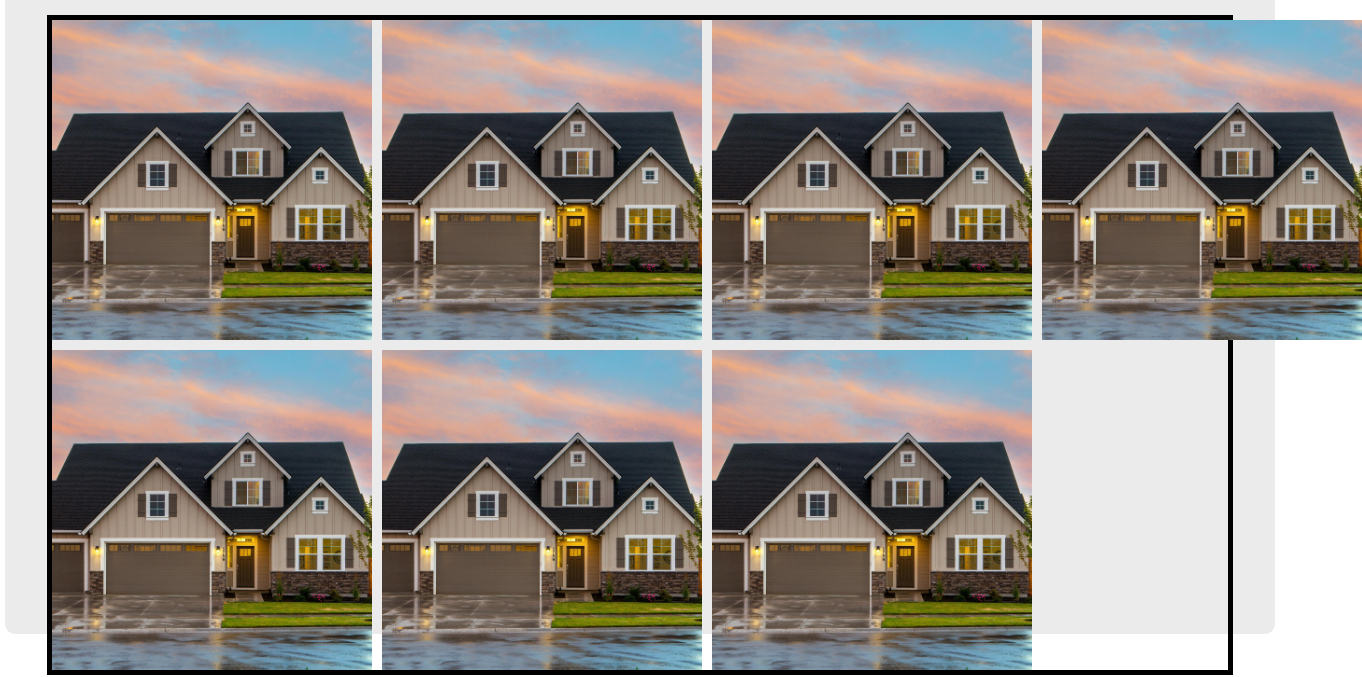
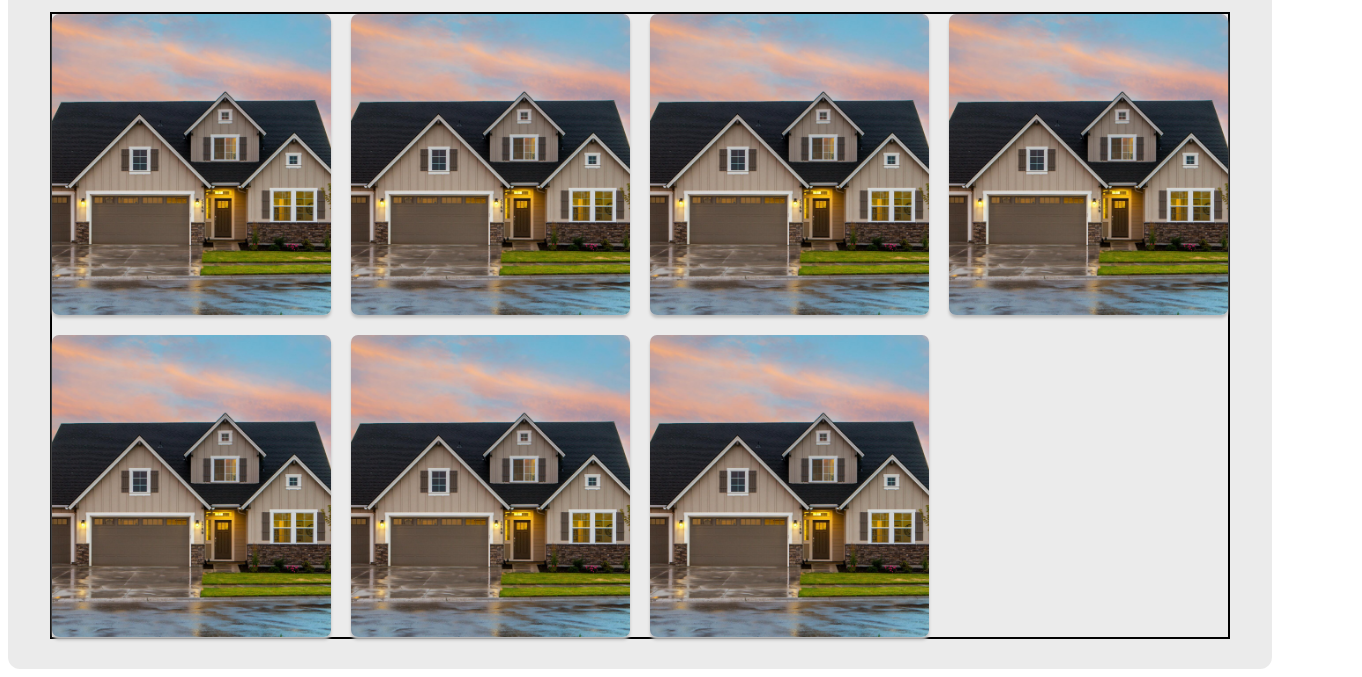
Before and after one commit to Sahnip/addMesureOnPhoto, a plain HTML site: page index.html in a window 1280 px wide. Shown: the part 159-836 px from the top of the page, 1362 px wide, since content can reach past the window. Drawn offline with Linux system fonts and the light colour scheme.

Commit message:
Add js file

```diff
--- a/index.css
+++ b/index.css
@@ -1,6 +1,6 @@
-html, body{
+body{
+    min-height: 100vh;
     box-sizing: border-box;
-    margin: 0;
 }
 
 h1{
@@ -11,36 +11,45 @@ h1{
 }
 
 .container{
-    border-radius: 10px;
     background-color: #ebebeb;
     width: auto;
-    height: 96vh;
-    margin: 5px;
+    min-height: 100vh;
     padding: 10px;
+    border-radius: 12px;
+    display: flex;
+    flex-direction: column;
 }
 
 .navbar{
     display: flex;
     justify-content: space-between;
-    margin: 15px 15px;
+    padding: 15px 15px;
 }
 
 .previous-diag{
-    margin: 3rem 2rem;
+    margin-top: 0px;
+    margin-bottom: 20px;
+    margin-right: 2rem;
+    margin-left: 2rem;
     width: auto;
-    border: solid 5px #000000;
+    flex: 1;
+    border: solid 2px #000000;
     display: grid;
-    grid-template-columns: auto auto auto auto;
-    gap: 10px;
+    grid-template-columns: repeat(auto-fill, minmax(250px, 3fr));
+    gap: 20px;
 }
 
 .card{
-    height: 40vh;
-    width: 40vh;
+    height: auto;
+    max-width: 40vh;
+    box-shadow: 0px 3px 3px #bababa;
+    border-radius: 7px;
+    cursor: pointer;
 }
 
 .card img{
     object-fit: cover;
     width: 100%;
     height: 100%;
+    border-radius: 7px;
 }
--- a/index.html
+++ b/index.html
@@ -42,6 +42,6 @@
 
 
     </div>
-
+    <script src="index.js" type="module"></script>
 </body>
 </html>
```
Also changed, not shown: index.js (added).
